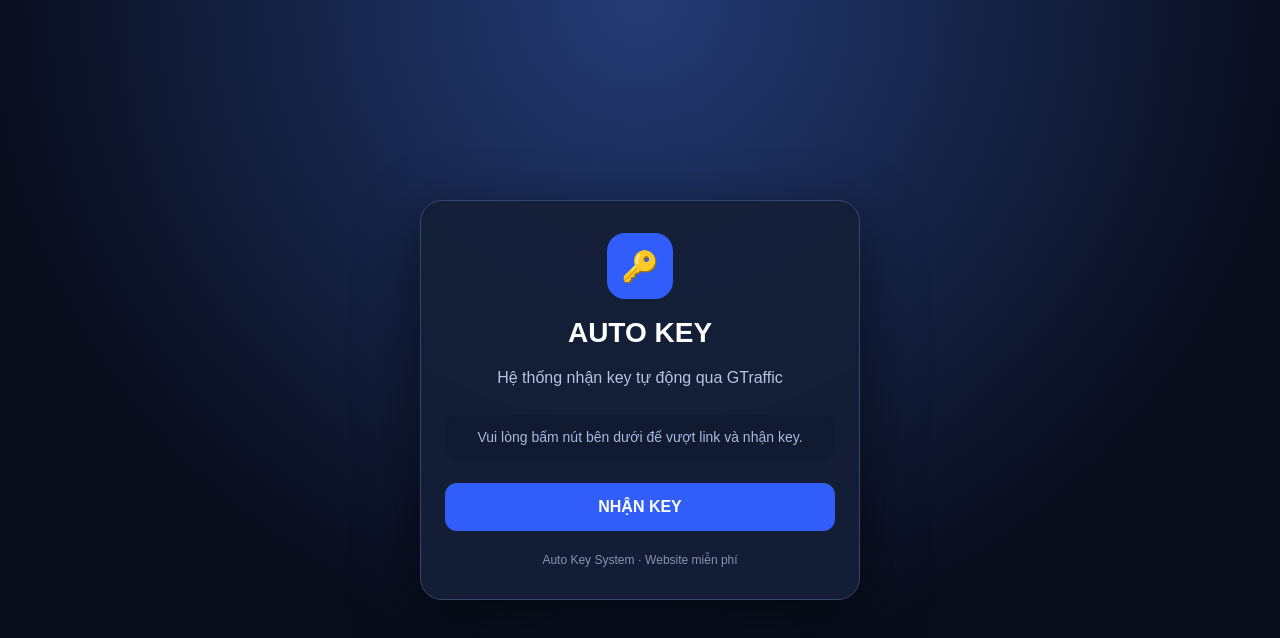
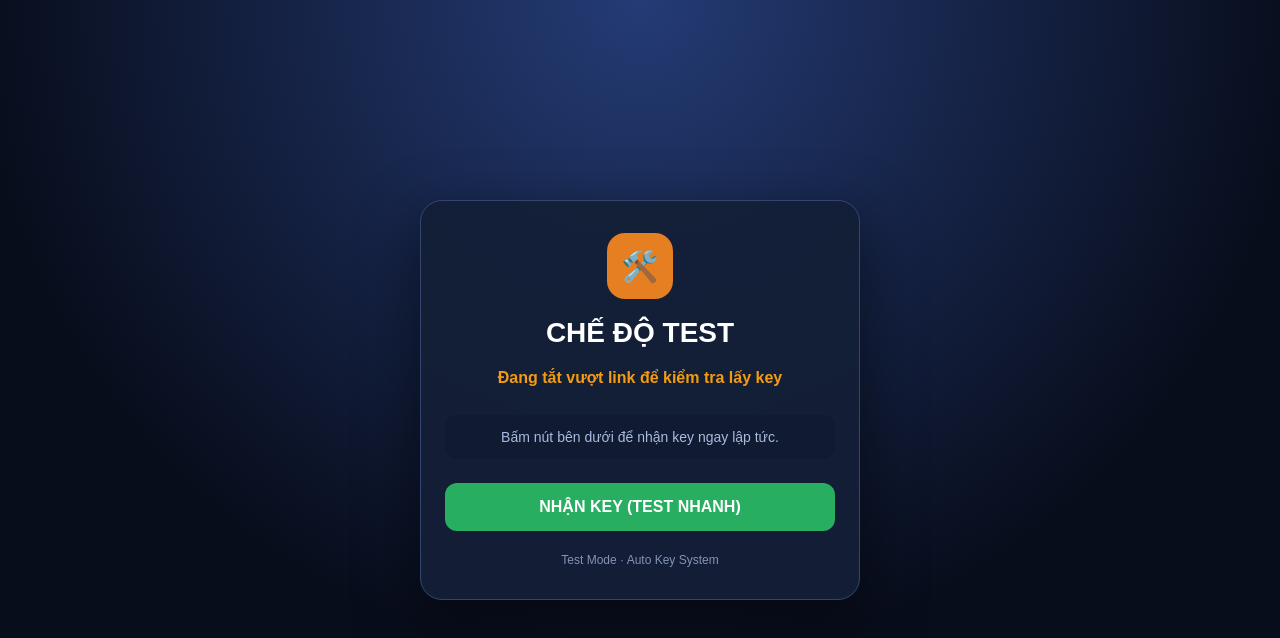
Before and after one commit to bokoten09/auto-key-website, a plain HTML site: page index.html in a window 1280 px wide. Drawn offline with Linux system fonts and the light colour scheme.

Commit message:
Update index.html

```diff
--- a/index.html
+++ b/index.html
@@ -3,180 +3,104 @@
 <head>
   <meta charset="UTF-8">
   <meta name="viewport" content="width=device-width, initial-scale=1.0">
-  <title>Auto Key - Nhận Key</title>
+  <title>Auto Key - Test Mode</title>
 
   <style>
-    * {
-      box-sizing: border-box;
-    }
-
+    * { box-sizing: border-box; }
     body {
-      margin: 0;
-      min-height: 100vh;
-      display: grid;
-      place-items: center;
-      padding: 20px;
-      font-family: Arial, sans-serif;
-      color: white;
+      margin: 0; min-height: 100vh; display: grid; place-items: center;
+      padding: 20px; font-family: Arial, sans-serif; color: white;
       background: radial-gradient(circle at top, #243b75, #080d1b 65%);
     }
-
     .card {
-      width: 100%;
-      max-width: 440px;
-      padding: 32px 24px;
-      text-align: center;
-      background: rgba(20, 30, 55, .94);
-      border: 1px solid #34466e;
-      border-radius: 22px;
-      box-shadow: 0 20px 60px #0008;
+      width: 100%; max-width: 440px; padding: 32px 24px; text-align: center;
+      background: rgba(20, 30, 55, .94); border: 1px solid #34466e;
+      border-radius: 22px; box-shadow: 0 20px 60px #0008;
     }
-
     .logo {
-      width: 66px;
-      height: 66px;
-      display: grid;
-      place-items: center;
-      margin: 0 auto 18px;
-      border-radius: 18px;
-      background: #315efb;
-      font-size: 30px;
+      width: 66px; height: 66px; display: grid; place-items: center;
+      margin: 0 auto 18px; border-radius: 18px; background: #e67e22; font-size: 30px;
     }
-
-    h1 {
-      margin: 0 0 10px;
-      font-size: 28px;
+    h1 { margin: 0 0 10px; font-size: 28px; }
+    p { color: #f39c12; line-height: 1.6; font-weight: bold; }
+    .status {
+      margin: 24px 0; padding: 14px; border-radius: 12px;
+      background: #101a31; color: #a8bbdf; font-size: 14px; word-break: break-all;
     }
-
-    p {
-      color: #b7c4df;
-      line-height: 1.6;
+    button {
+      width: 100%; padding: 15px; border: 0; border-radius: 12px;
+      color: white; background: #27ae60; font-size: 16px; font-weight: bold; cursor: pointer;
     }
-
-    .status {
-      margin: 24px 0;
-      padding: 14px;
-      border-radius: 12px;
-      background: #101a31;
-      color: #a8bbdf;
-      font-size: 14px;
-      word-break: break-all;
+    button:hover { background: #2ecc71; }
+    .key-box {
+      margin-top: 15px; padding: 12px; background: #0d1527;
+      border: 1px dashed #34466e; border-radius: 8px; font-family: monospace;
+      font-size: 18px; color: #00ffcc; word-break: break-all;
     }
-
-    button {
-      width: 100%;
-      padding: 15px;
-      border: 0;
-      border-radius: 12px;
-      color: white;
-      background: #315efb;
-      font-size: 16px;
-      font-weight: bold;
-      cursor: pointer;
-    }
-
-    button:hover {
-      background: #4770ff;
-    }
-
-    .key-box {
-      margin-top: 15px;
-      padding: 12px;
-      background: #0d1527;
-      border: 1px dashed #34466e;
-      border-radius: 8px;
-      font-family: monospace;
-      font-size: 18px;
-      color: #00ffcc;
-      word-break: break-all;
-    }
-
-    footer {
-      margin-top: 22px;
-      color: #8494b5;
-      font-size: 12px;
-    }
+    footer { margin-top: 22px; color: #8494b5; font-size: 12px; }
   </style>
 </head>
 
 <body>
   <main class="card">
-    <div class="logo">🔑</div>
+    <div class="logo">🛠️</div>
+    <h1>CHẾ ĐỘ TEST</h1>
+    <p>Đang tắt vượt link để kiểm tra lấy key</p>
 
-    <h1>AUTO KEY</h1>
-    <p>Hệ thống nhận key tự động qua GTraffic</p>
+    <div class="status" id="status">Bấm nút bên dưới để nhận key ngay lập tức.</div>
 
-    <div class="status" id="status">
-      Đang kiểm tra trạng thái...
-    </div>
+    <button id="actionBtn" type="button">NHẬN KEY (TEST NHANH)</button>
 
-    <button id="actionBtn" type="button">
-      NHẬN KEY
-    </button>
-
-    <footer>Auto Key System · Website miễn phí</footer>
+    <footer>Test Mode · Auto Key System</footer>
   </main>
 
   <script>
-    // URL Google Apps Script của bạn
     const APPS_SCRIPT_URL = "https://script.google.com/macros/s/AKfycbz8vkndIDPQZXQTEUqHENL7vnR_YCJA0th_7FCta6s-kcDjUvbKn9EyQwPLLqwlwrqu/exec";
-
-    // Token bí mật đồng bộ với bên Google Apps Script
     const SECRET_TOKEN = "my_secret_token_123";
-
-    const urlParams = new URLSearchParams(window.location.search);
-    const tokenFromUrl = urlParams.get("token");
 
     const statusEl = document.getElementById("status");
     const actionBtn = document.getElementById("actionBtn");
 
-    // 1. Nếu người dùng F5 sau khi đã lấy key, hiển thị lại key cũ từ lưu trữ phiên (Session)
+    // Kiểm tra nếu đã có key lưu trong trình duyệt
     const savedKey = sessionStorage.getItem("my_claimed_key");
     if (savedKey) {
-      statusEl.innerHTML = `
-        Key của bạn:<br>
-        <div class="key-box">${savedKey}</div>
-      `;
-      actionBtn.style.display = "none";
-    }
-    // 2. Nếu quay lại từ GTraffic với Token hợp lệ
-    else if (tokenFromUrl === SECRET_TOKEN) {
-      statusEl.innerHTML = "Xác thực thành công! Đang lấy key cho bạn...";
+      statusEl.innerHTML = `Key hiện tại của bạn:<br><div class="key-box">${savedKey}</div>`;
+      actionBtn.innerText = "XÓA KEY TEST & LẤY MỚI";
+      actionBtn.style.background = "#c0392b";
+      actionBtn.onclick = function() {
+        sessionStorage.removeItem("my_claimed_key");
+        window.location.reload();
+      };
+    } else {
+      actionBtn.onclick = function () {
+        statusEl.innerHTML = "⏳ Đang kết nối lấy key từ Google Sheets...";
         actionBtn.style.display = "none";
 
-      // Đổi URL trên trình duyệt về trang sạch (xóa ?token=... để F5 không bị gọi lại)
-      window.history.replaceState({}, document.title, window.location.pathname);
-
+        // Gọi trực tiếp Apps Script không cần qua GTraffic
         fetch(`${APPS_SCRIPT_URL}?action=get_key&token=${SECRET_TOKEN}`)
           .then(response => response.json())
           .then(data => {
             if (data.success) {
-            // Lưu key vào SessionStorage để chống F5 mất key hoặc lấy trùng key
               sessionStorage.setItem("my_claimed_key", data.key);
-            statusEl.innerHTML = `
-              Nhận key thành công!<br>
-              <div class="key-box">${data.key}</div>
-            `;
+              statusEl.innerHTML = `🎉 Lấy key thành công!<br><div class="key-box">${data.key}</div>`;
+              actionBtn.innerText = "XÓA KEY TEST & LẤY MỚI";
+              actionBtn.style.background = "#c0392b";
+              actionBtn.style.display = "block";
+              actionBtn.onclick = function() {
+                sessionStorage.removeItem("my_claimed_key");
+                window.location.reload();
+              };
             } else {
               statusEl.innerHTML = `<span style="color: #ff6b6b;">${data.message}</span>`;
               actionBtn.style.display = "block";
             }
           })
           .catch(error => {
-          statusEl.innerHTML = `<span style="color: #ff6b6b;">Lỗi kết nối đến máy chủ!</span>`;
+            statusEl.innerHTML = `<span style="color: #ff6b6b;">Lỗi kết nối máy chủ!</span>`;
             actionBtn.style.display = "block";
             console.error(error);
           });
-
-    }
-    // 3. Khách bình thường truy cập
-    else {
-      statusEl.innerHTML = "Vui lòng bấm nút bên dưới để vượt link và nhận key.";
-      actionBtn.addEventListener("click", function () {
-        const currentWebsiteUrl = window.location.href.split('?')[0];
-        const gtrafficTarget = `${currentWebsiteUrl}?token=${SECRET_TOKEN}`;
-        window.location.href = `https://gtraffic.io/8Qt59ER?redirect=${encodeURIComponent(gtrafficTarget)}`;
-      });
+      };
     }
   </script>
 </body>
```
Lines whose indentation alone changed are shown as unchanged.
